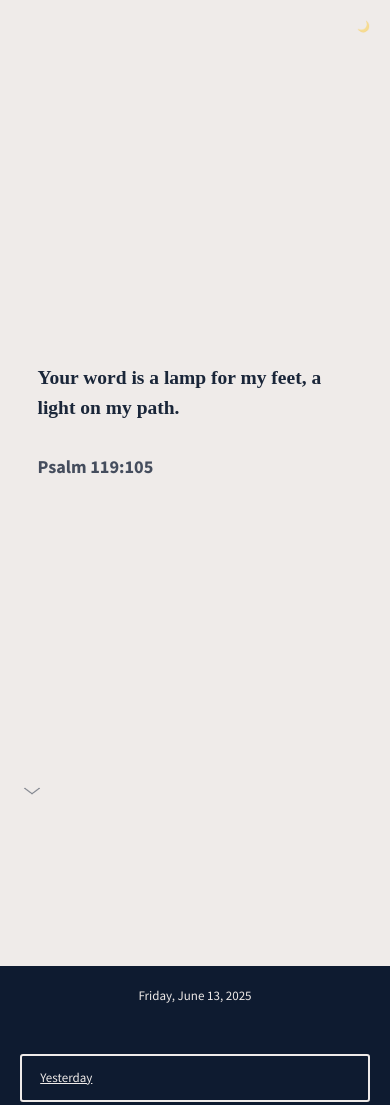
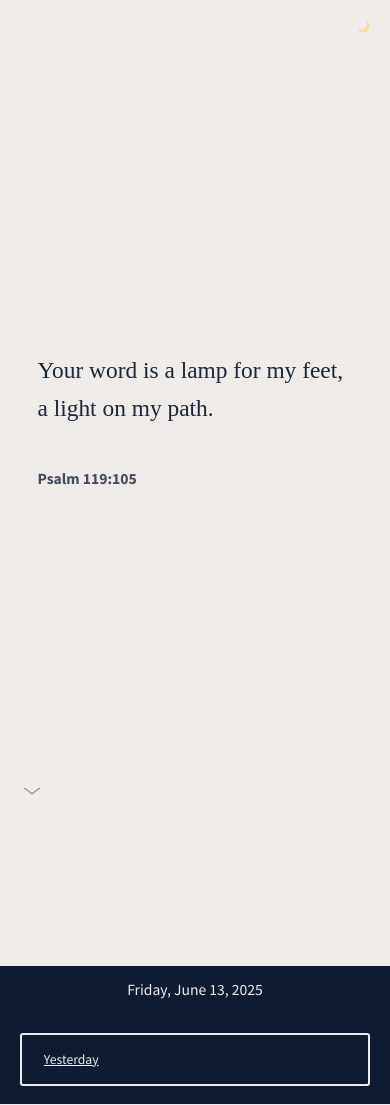
Before and after one commit to mschwar/bible-homepage, a plain HTML site: page index.html in a window 390 px wide. Drawn offline with Linux system fonts and the light colour scheme; a web font is replaced by a local one.

Commit message:
style(typography): enlarge quote/date, refine author & yesterday button
* Quote font-size 1.5 → 1.8 em, line-height 1.6.
* Author font-size 1.4 → 1.2 em, weight 600 for clearer hierarchy.
* Date text inside dark panel bumped to 1.2 em.
* “Yesterday” button: larger hit-box, subtle hover/active feedback.
* Maintains earlier left-aligned arrows, floating theme toggle, and panel sizes.

```diff
--- a/css/style.css
+++ b/css/style.css
@@ -32,12 +32,14 @@ body.dark-mode .icon-moon{display:none}
   min-height:100vh;display:flex;flex-direction:column;justify-content:center;align-items:center;
   padding:40px 20px;background:var(--bg)}
 .quote-content-wrapper{max-width:700px;width:90%;text-align:left}
+
+/* Updated quote & author */
 #quote-text,#quote-text-yesterday{
-  font-family:'Source Serif Pro',serif;font-size:1.5em;line-height:1.55;
-  margin-bottom:1.5em;cursor:pointer}
+  font-family:'Source Serif Pro',serif;font-size:1.8em;font-weight:400;line-height:1.6;
+  margin-bottom:1.7em;cursor:pointer;white-space:pre-line}
 #quote-author,#quote-author-yesterday{
-  font-size:1.4em;color:var(--fg-light)}
-/* arrow left */
+  font-family:'Source Sans Pro',sans-serif;font-size:1.2em;font-weight:600;color:var(--fg-light)}
+
 .scroll-down-arrow{
   position:absolute;bottom:5vh;left:20px;opacity:.5;cursor:pointer;transition:opacity .25s}
 .scroll-down-arrow img{width:24px;filter:var(--arrow-filter)}
@@ -46,34 +48,45 @@ body.dark-mode .icon-moon{display:none}
 /* ------------------ PANELS --------------------------- */
 .panel-content-constrained{max-width:700px;margin:0 auto;padding:0 20px}
 .panel-citation{padding:2.5vh 0 12vh;text-align:center}
-#quote-source-full{font-size:1.4em;color:var(--fg-light)}
+#quote-source-full{font-size:1.35em;color:var(--fg-light)}
 
+/* DATE PANEL – enlarged font */
 .panel-date{background:var(--panel-bg);color:var(--panel-fg);padding:20px 0;text-align:center}
-.date-text{font-size:1em}
+.date-text{font-size:1.2em;font-weight:400}
 
 .panel-buttons{background:var(--panel-bg);color:var(--panel-fg)}
 .panel-buttons-yesterday{padding:27px 0}
 .buttons-layout-centered{display:flex;justify-content:center}
+
+/* Improved Yesterday button */
 .button{
   border:2px solid var(--panel-fg);background:transparent;color:var(--panel-fg);
-  padding:.9em 1.4em;font-size:1em;border-radius:3px;min-width:120px;
-  transition:background .25s}
-.button:hover{background:rgba(255,255,255,.1)}
+  padding:1em 1.6em;font-size:1.05em;border-radius:3px;min-width:140px;
+  transition:background .25s,border-color .25s}
+.button:hover{background:rgba(255,255,255,.12)}
+.button:active{transform:scale(.97)}
+.button-active{background:var(--panel-fg);color:var(--panel-bg)}
 
-/* ------------------ YESTERDAY ARROW & CITATION ------- */
+/* ------------------ YESTERDAY EXTRAS ----------------- */
 .toggle-citation-arrow{
-  margin:12vh 0 0 auto;opacity:.5;cursor:pointer;transition:opacity .25s}
+  margin:12vh 0 0;opacity:.5;cursor:pointer;transition:opacity .25s}
 .toggle-citation-arrow img{width:24px;filter:var(--arrow-filter)}
 .toggle-citation-arrow:hover{opacity:.8}
 .yesterday-citation{
-  font-size:1.4em;color:var(--fg-light);text-align:center;
+  font-size:1.35em;color:var(--fg-light);text-align:center;
   margin:7.5vh auto 12vh;opacity:0;max-height:0;overflow:hidden;
   transition:opacity .3s,max-height .3s}
 .yesterday-citation.visible{opacity:.9;max-height:5em}
 
 /* ------------------ MOBILE --------------------------- */
-@media(max-width:768px){body{font-size:13.5px}}
+@media(max-width:768px){
+  body{font-size:13.5px}
+  .panel-date{padding:15px 0}
+  .panel-buttons-yesterday{padding:22px 0}
+}
 @media(max-width:480px){
   body{font-size:13px}
   .buttons-layout-centered{flex-direction:column;gap:10px}
+  .panel-date{padding:12px 0}
+  .panel-buttons-yesterday{padding:18px 0}
 }
```
Also changed, not shown: 1 other file.
